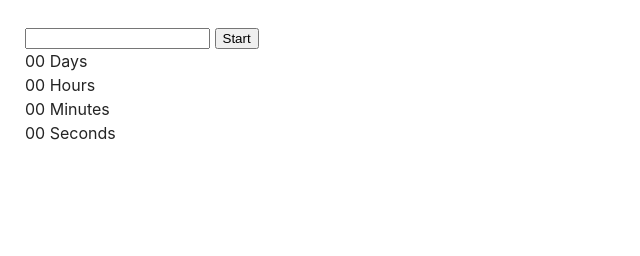
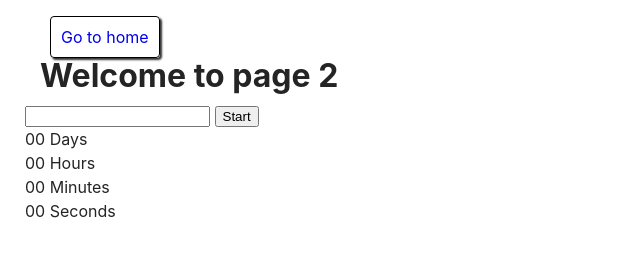
Before and after one commit to shulsergio/goit-js-hw-10, a website built with Vite: page src/1-timer.html in a window 1280 px wide. Shown: the whole page, without its empty margins (0-640 px from the left). Built offline with nearby package versions, Linux system fonts and the light colour scheme.

Commit message:
v1.2 add css
v1.2 add css

```diff
--- a/src/1-timer.html
+++ b/src/1-timer.html
@@ -8,6 +8,8 @@
     <link rel="stylesheet" href="./css/styles.css" />
   </head>
   <body>
+        <a href="./index.html" class="return-home">Go to home</a>
+    <h1>Welcome to page 2</h1>
     <input type="text" id="datetime-picker" />
     <button type="button" data-start>Start</button>
 
--- a/src/css/styles.css
+++ b/src/css/styles.css
@@ -55,3 +55,18 @@ h1 {
   background-color: rgb(122, 191, 191);
   box-shadow: 4px 4px 8px rgba(0, 0, 0, 0.8);
 }
+a.return-home {
+  margin: 25px;
+  width: 200px;
+  padding: 10px;
+  background-color:#fff;
+  border: 1px solid #000;
+  border-radius: 4px;
+  box-shadow: 2px 2px 2px rgba(0, 0, 0, 0.8);
+transition: background-color 0.5s ease;
+}
+
+.return-home button:hover,
+.return-home button:focus {
+  background-color: #6c8cff;
+}
```
Also changed, not shown: src/2-snackbar.html (+4 -1 lines).
